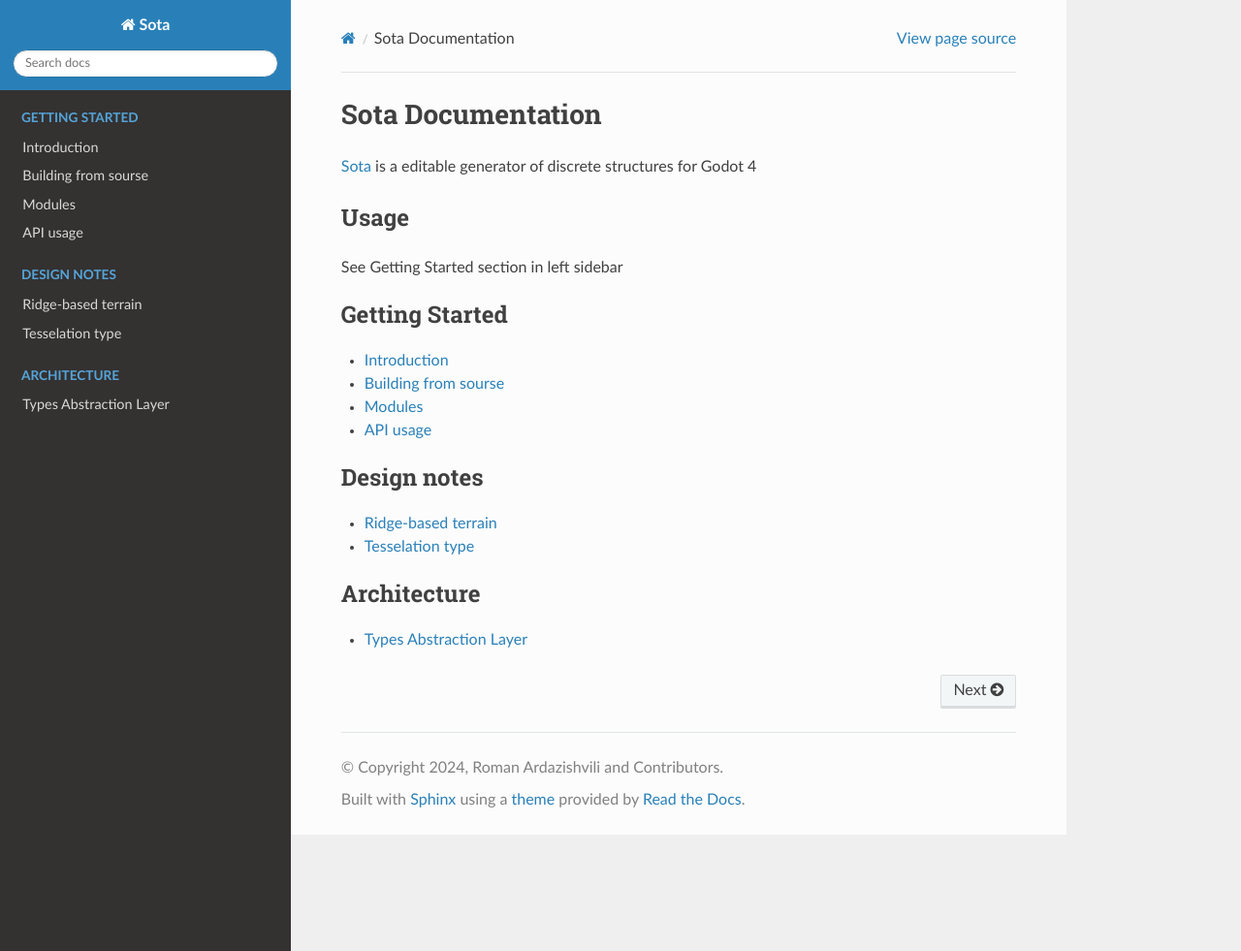
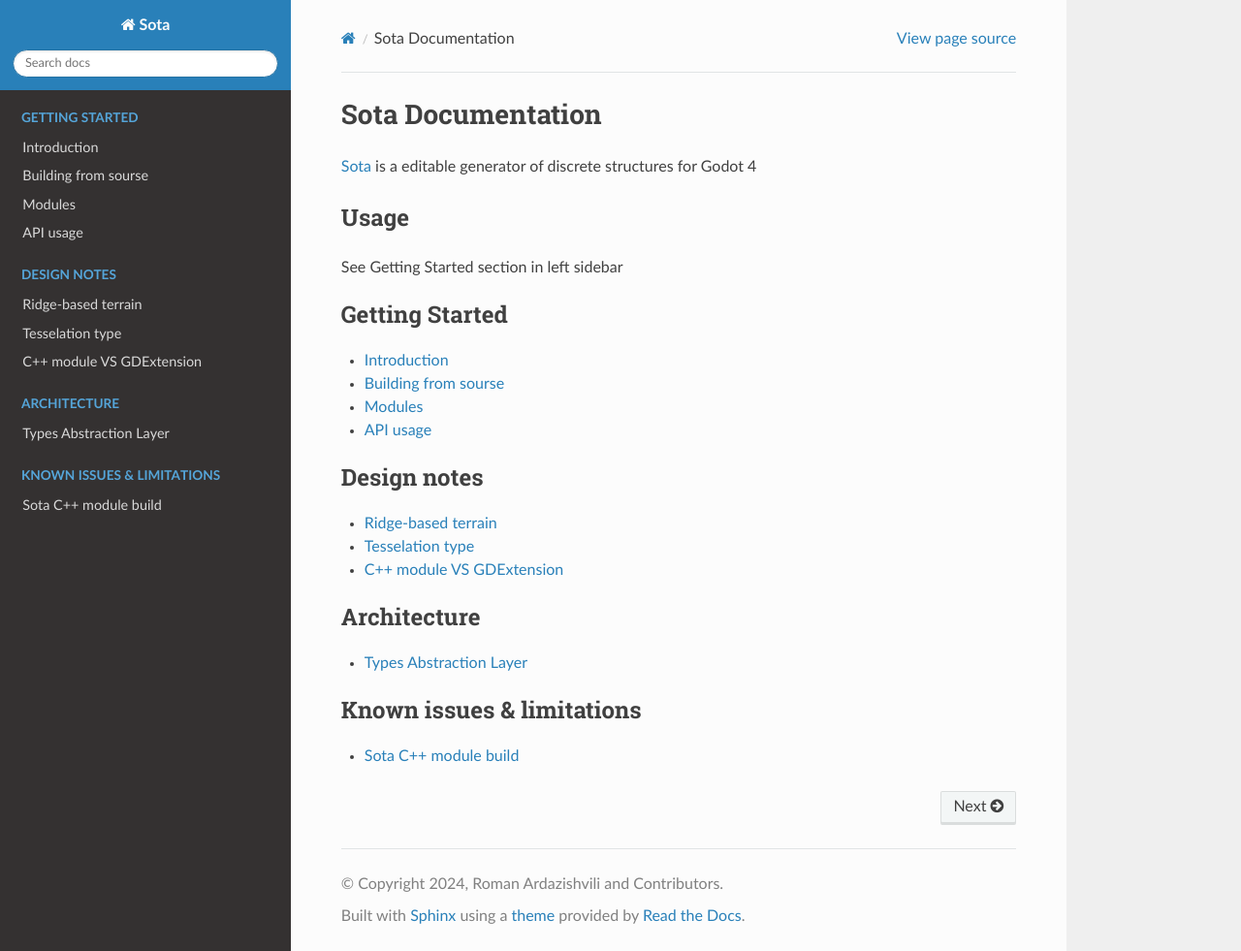
Before and after one commit to ardazishvili/Sota, a Sphinx documentation site: the page built from docs/index.rst, in a window 1280 px wide and 981 px high. Shown: the whole window at 97% size. Built offline with Sphinx 7.4.7 and the Read the Docs theme 3.1.0, drawn with Linux system fonts in a browser that asks for light colours; pages that are not in the unit, such as notebooks, are missing from menus; the version number could not be read and is left out.

Commit message:
Document module/gdextension further
* Add more info on separate page
* Create `Known issues and limitations` sections
  - Add limitation for 'module' build

```diff
--- a/docs/index.rst
+++ b/docs/index.rst
@@ -28,6 +28,7 @@
 
    content/design_notes/terrain.md
    content/design_notes/tesselation_type.md
+   content/design_notes/module_vs_gdextension.md
 
 .. toctree::
    :maxdepth: 1
@@ -36,6 +37,12 @@
    content/arch/tal.md
 
 .. toctree::
+   :maxdepth: 1
+   :caption: Known issues & limitations
+
+   content/known_issues/sota_module.md
+
+.. toctree::
    :maxdepth: 2
    :caption: C++ code documentation
 
```
Also changed, not shown: docs/content/design_notes/module_vs_gdextension.md (added, +13 -0 lines), docs/content/known_issues/sota_module.md (added, +8 -0 lines).
